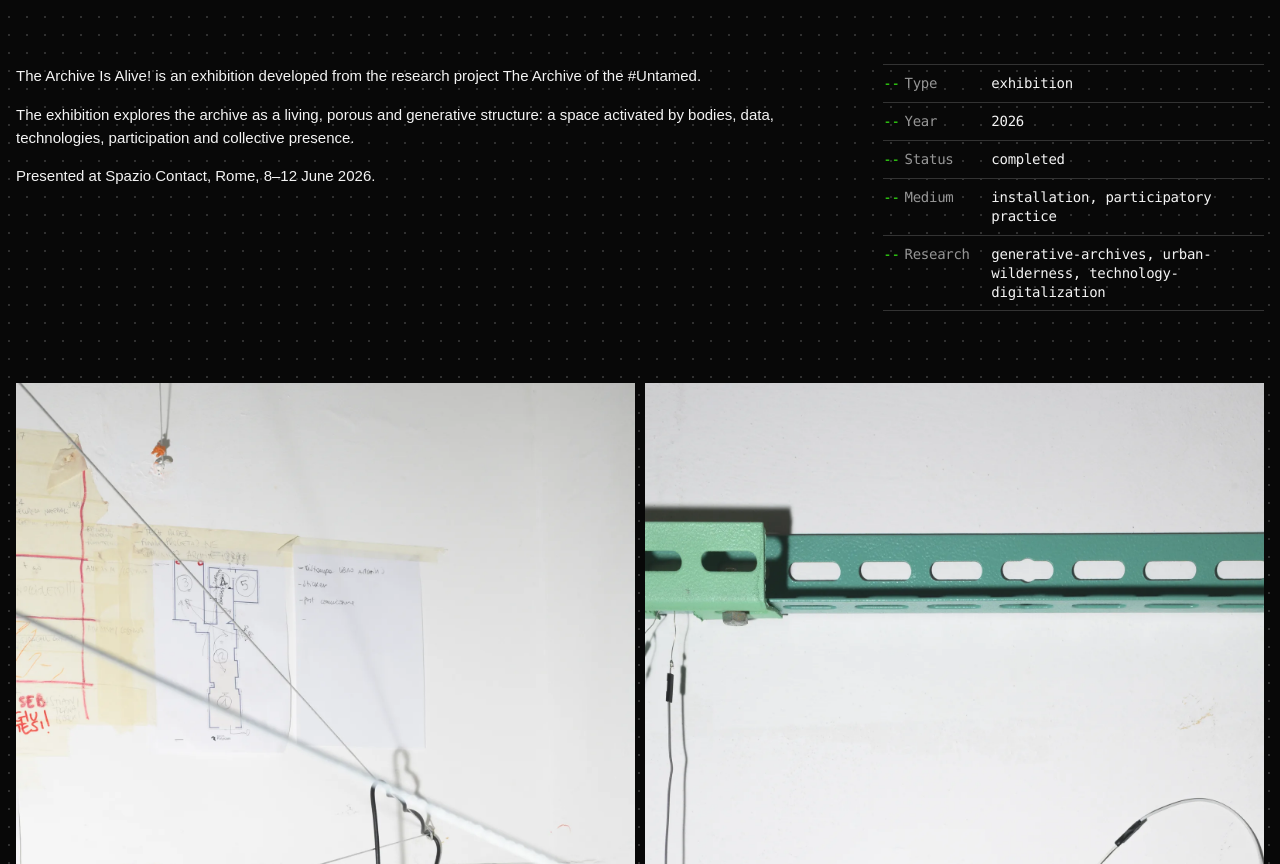
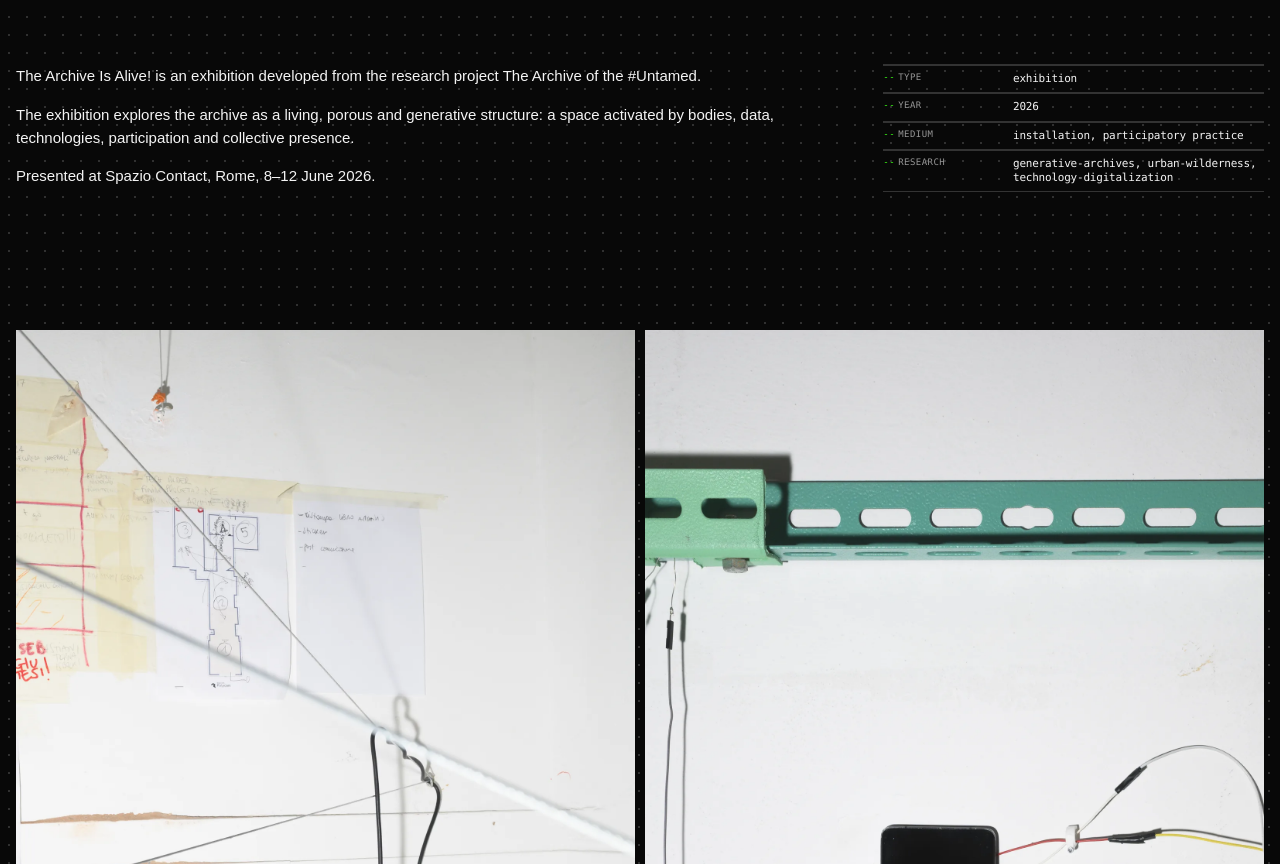
Before and after one commit to Micula1312/micolgelsi, an Astro site: page /exhibitions/the-archive-is-alive in a window 1280 px wide. Shown: the part 1090-1954 px from the top of the page. Built offline with nearby package versions, Linux system fonts and the light colour scheme; Astro itself is replaced by a stand-in of ours.

Commit message:
Refine exhibition facts and show photo credits

```diff
--- a/src/pages/exhibitions/[slug].astro
+++ b/src/pages/exhibitions/[slug].astro
@@ -29,10 +29,10 @@ const typeLabel = entry.data.displayType || 'Exhibition';
     <aside class="project-facts">
       <div><span>Type</span>{typeLabel}</div>
       <div><span>Year</span>{entry.data.year}</div>
-      <div><span>Status</span>{entry.data.status}</div>
-      <div><span>Medium</span>{entry.data.medium.join(', ') || '—'}</div>
-      <div><span>Research</span>{entry.data.researchAreas.join(', ') || '—'}</div>
-      {entry.data.collaborators.length > 0 && <div><span>With</span>{entry.data.collaborators.join(', ')}</div>}
+      {entry.data.medium.length > 0 && <div><span>Medium</span>{entry.data.medium.join(', ')}</div>}
+      {entry.data.researchAreas.length > 0 && <div><span>Research</span>{entry.data.researchAreas.join(', ')}</div>}
+      {entry.data.collaborators.length > 0 && <div><span>Collaborators</span>{entry.data.collaborators.join(', ')}</div>}
+      {entry.data.photoCredits.length > 0 && <div><span>Photo credits</span>{entry.data.photoCredits.join(', ')}</div>}
     </aside>
   </div>
 
@@ -71,4 +71,12 @@ const typeLabel = entry.data.displayType || 'Exhibition';
       {entry.data.links.map((link) => <a href={link} target="_blank" rel="noreferrer">{link} ↗</a>)}
     </section>
   )}
+
+  <style>
+    .project-facts{font-size:11px;line-height:1.28}
+    .project-facts>div{display:grid;grid-template-columns:minmax(72px,.75fr) minmax(0,1.6fr);gap:12px;padding:6px 0;border-top:1px solid var(--line)}
+    .project-facts>div:last-child{border-bottom:1px solid var(--line)}
+    .project-facts span{font-family:var(--mono);font-size:9px;line-height:1.2;text-transform:uppercase;letter-spacing:.05em;color:var(--muted)}
+    @media(max-width:760px){.project-facts{font-size:10px}.project-facts>div{grid-template-columns:82px minmax(0,1fr);gap:8px}.project-facts span{font-size:8px}}
+  </style>
 </BaseLayout>
```
